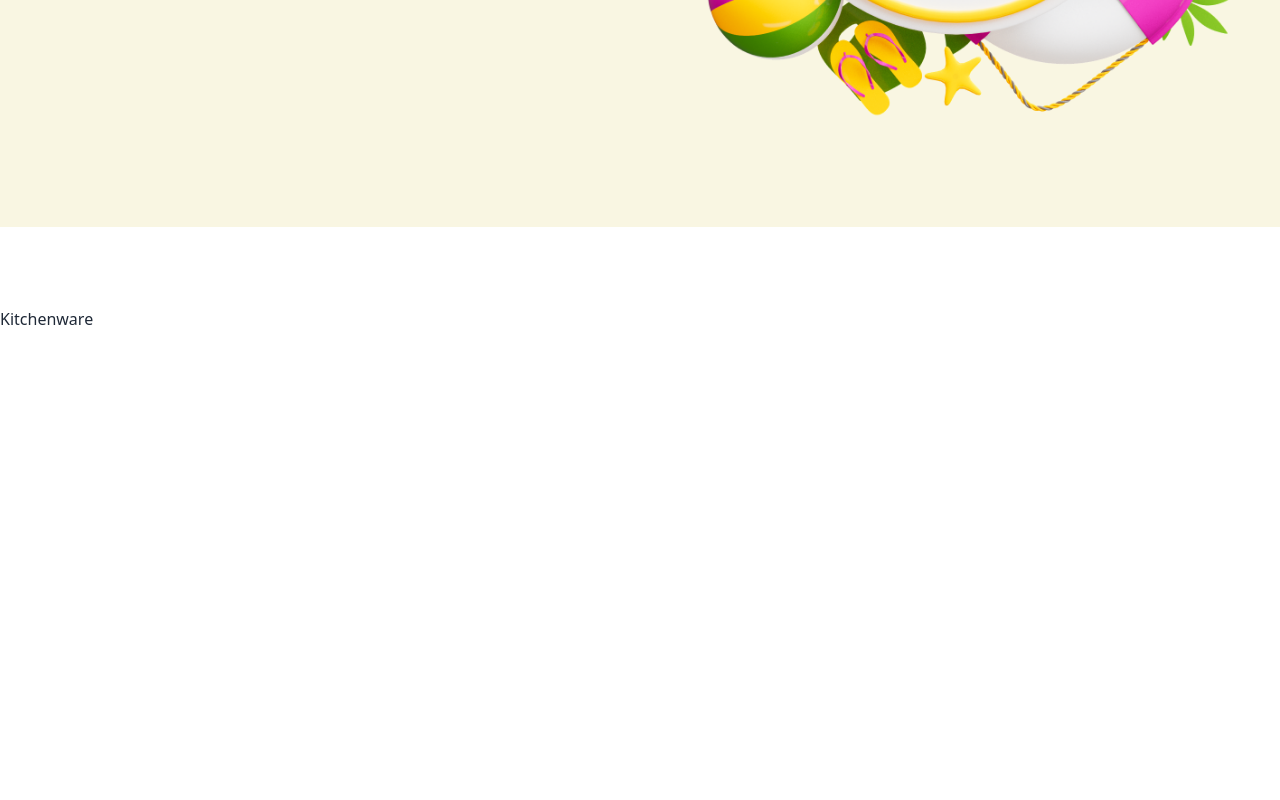
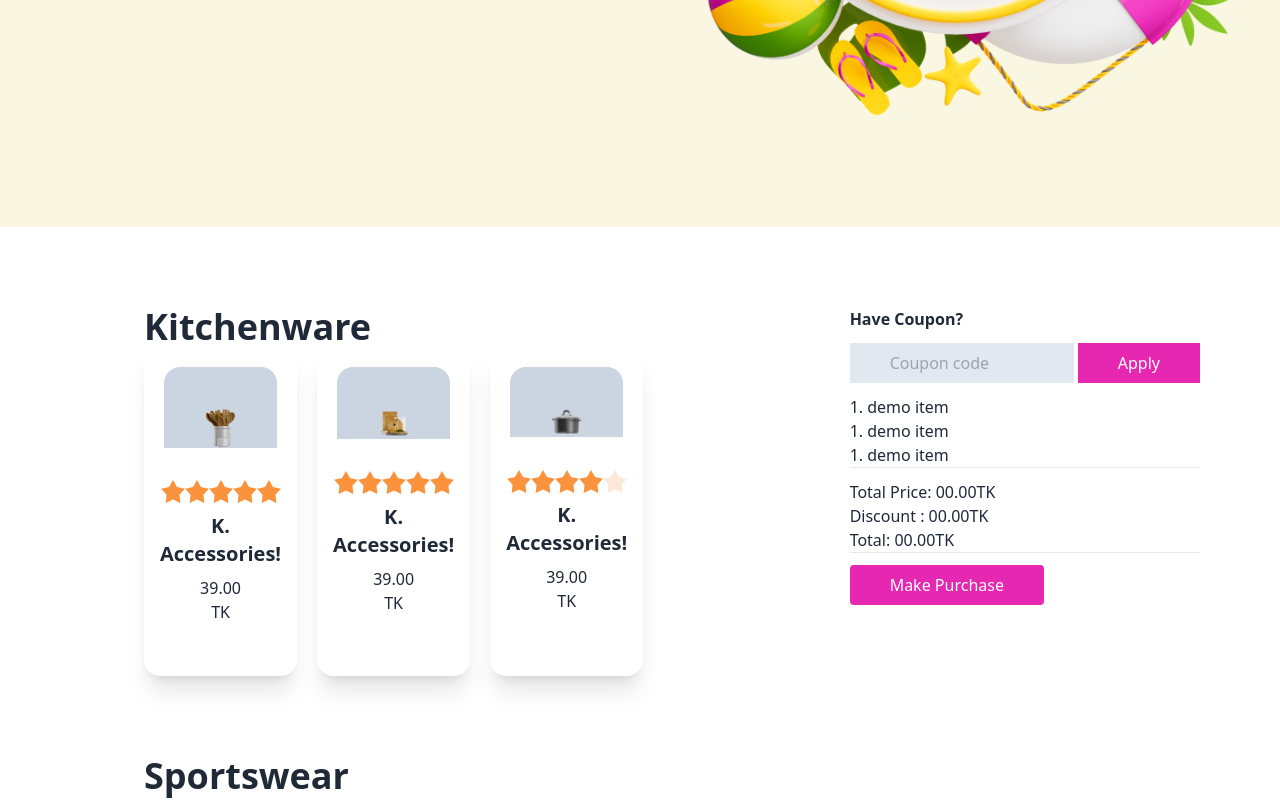
Before and after one commit to ShariarNiaj05/Summer-Sale, a plain HTML site: page index.html in a window 1280 px wide. Shown: the part 573-1373 px from the top of the page. Before the commit the page ends 904 px from the top, so only its background shows below. Drawn offline with nearby package versions, Linux system fonts and the light colour scheme.

Commit message:
coupon section added

```diff
--- a/index.html
+++ b/index.html
@@ -28,18 +28,101 @@
         </section>
     </header>
 
-    <main class="mt-20">
-        <!-- product section  -->
-        <h2>Kitchenware</h2>
-        <div>
-            <!-- product card -->
+    <main class="flex flex-col lg:flex-row mt-20 justify-start">
+        <!-- product section  1-->
+        <div class="flex-1 lg:ml-36 items-center justify-center">
+            <!-- Kitchenware -->
+            <h2 class="text-4xl font-bold">Kitchenware</h2>
+            <div class="grid grid-cols-1 md:grid-cols-2 lg:grid-cols-3 gap-5 lg:w-3/4 ">
+                <!-- product card 1-->
+            <div class="card bg-base-100 shadow-xl p-5">
+                <figure class="px-10 pt-10 bg-slate-300">
+                  <img src="./images/prod1.png" alt="Product 1" class="rounded-xl" />
+                </figure>
+                <div class="card-body items-center text-center">
+                    <div class="rating">
+                        <input type="radio" name="rating-2" class="mask mask-star-2 bg-orange-400" />
+                        <input type="radio" name="rating-2" class="mask mask-star-2 bg-orange-400"  />
+                        <input type="radio" name="rating-2" class="mask mask-star-2 bg-orange-400" />
+                        <input type="radio" name="rating-2" class="mask mask-star-2 bg-orange-400" checked/>
+                        <input type="radio" name="rating-2" class="mask mask-star-2 bg-orange-400" />
+                    </div>
+                  <h2 class="card-title">K. Accessories!</h2>
+                  <p>39.00 TK</p>
+                </div>
+              </div>
+                <!-- product card 2-->
+            <div class="card bg-base-100 shadow-xl p-5">
+                <figure class="px-10 pt-10 bg-slate-300">
+                  <img src="./images/prod2.png" alt="Product 1" class="rounded-xl" />
+                </figure>
+                <div class="card-body items-center text-center">
+                    <div class="rating">
+                        <input type="radio" name="rating-2" class="mask mask-star-2 bg-orange-400" />
+                        <input type="radio" name="rating-2" class="mask mask-star-2 bg-orange-400"  />
+                        <input type="radio" name="rating-2" class="mask mask-star-2 bg-orange-400" />
+                        <input type="radio" name="rating-2" class="mask mask-star-2 bg-orange-400" checked/>
+                        <input type="radio" name="rating-2" class="mask mask-star-2 bg-orange-400" />
+                    </div>
+                  <h2 class="card-title">K. Accessories!</h2>
+                  <p>39.00 TK</p>
+                </div>
+              </div>
+                <!-- product card 3-->
+            <div class="card bg-base-100 shadow-xl p-5">
+                <figure class="px-10 pt-10 bg-slate-300">
+                  <img src="./images/prod3.png" alt="Product 1" class="rounded-xl" />
+                </figure>
+                <div class="card-body items-center text-center">
+                    <div class="rating">
+                        <input type="radio" name="rating-2" class="mask mask-star-2 bg-orange-400" />
+                        <input type="radio" name="rating-2" class="mask mask-star-2 bg-orange-400"  />
+                        <input type="radio" name="rating-2" class="mask mask-star-2 bg-orange-400" />
+                        <input type="radio" name="rating-2" class="mask mask-star-2 bg-orange-400" checked/>
+                        <input type="radio" name="rating-2" class="mask mask-star-2 bg-orange-400" />
+                    </div>
+                  <h2 class="card-title">K. Accessories!</h2>
+                  <p>39.00 TK</p>
+                </div>
+              </div>
+            </div>
+
+            <!-- Sportswear -->
+            <h2 class="text-4xl font-bold mt-20">Sportswear</h2>
 
         </div>
 
-        <div>
+
+
+        <div class=" ml-10 lg:mr-20">
             <!-- cart part -->
+            <div class="">
+                <!-- coupon part  -->
+                <h2 class="text-base font-semibold mb-3">Have Coupon?</h2>
+                <input class="w-56 px-10 py-2  bg-slate-200 border-gray-400" type="text" placeholder="Coupon code">
+                <button class="bg-[#E527B2] px-10 py-2 text-white">Apply</button>
+            </div>
+            <!-- purchase item container  -->
+            <div class="mt-3">
+                <p>1. demo item</p>
+                <p>1. demo item</p>
+                <p>1. demo item</p>
+            </div>
+            <hr>
+
+            <!-- price container  -->
+            <div class="mt-3">
+                <p>Total Price: 00.00TK</p>
+                <p>Discount : 00.00TK</p>
+                <p>Total: 00.00TK</p>
+            </div>
+            <hr>
+            <div class="mt-3">
+                <button class="bg-[#E527B2] px-10 py-2 text-white rounded">Make Purchase</button>
+            </div>
 
         </div>
+
     </main>
 </body>
 
```
